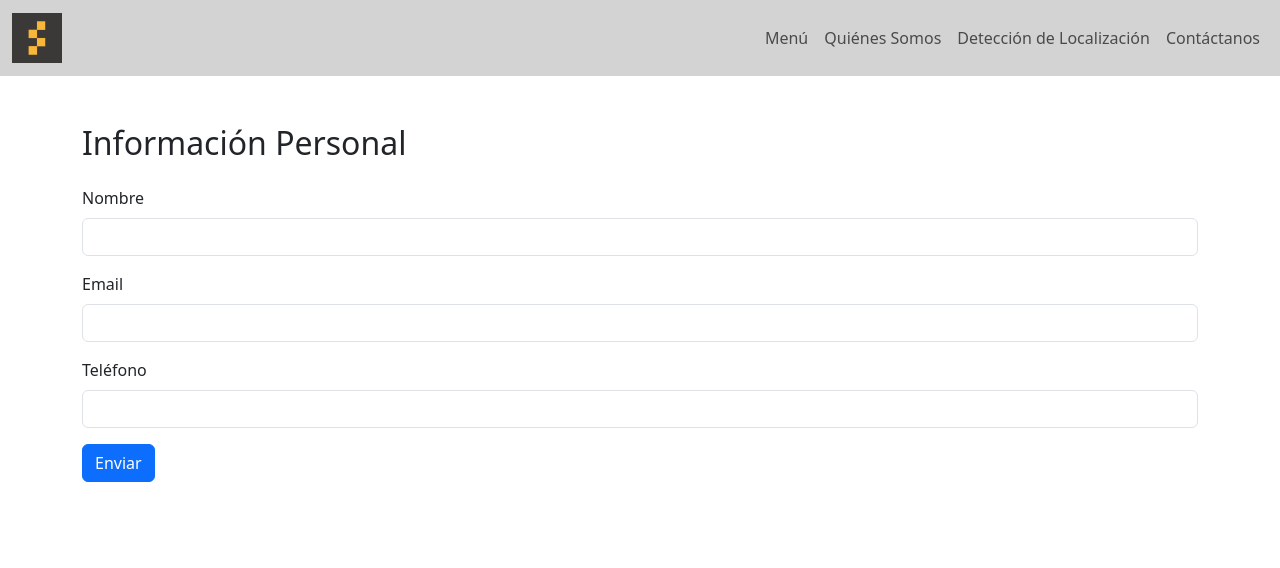
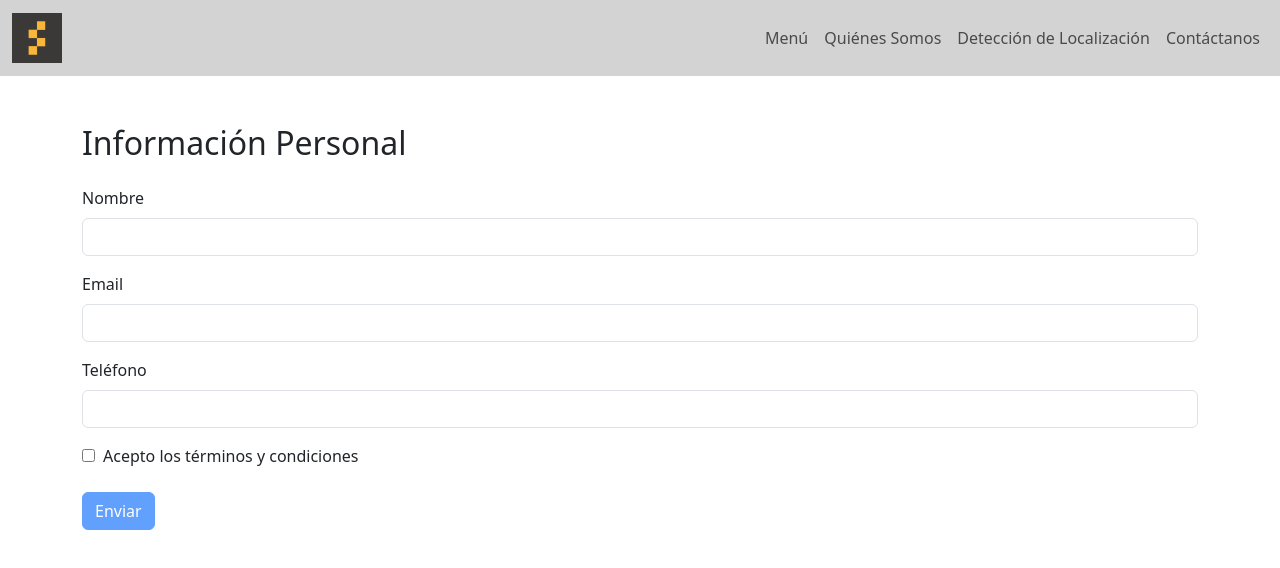
Before and after one commit to Datablitz-Corp/geolocation-browser, a React (Vite) app in the folder frontend/: page /personal_info in a window 1280 px wide. Shown: the top 568 px of the page. Built offline with nearby package versions, Linux system fonts and the light colour scheme.

Commit message:
navegation_v2_terminos_condiciones

```diff
--- /dev/null
+++ b/frontend/src/components/TerminosCondiciones.jsx
@@ -0,0 +1,52 @@
+import React, { useState } from 'react'; // Importa useState aquí
+
+function TerminosCondiciones() {
+  const [isChecked, setIsChecked] = useState(false);
+  const [isSubmitEnabled, setIsSubmitEnabled] = useState(false);
+  const [isModalOpen, setIsModalOpen] = useState(true); // Estado para controlar la visibilidad del modal
+
+  const handleCheckboxChange = () => {
+    setIsChecked(!isChecked);
+    setIsSubmitEnabled(!isSubmitEnabled);
+  };
+
+  const handleSubmit = () => {
+    // Cerrar el modal al hacer clic en el botón "Enviar"
+    setIsModalOpen(false);
+  };
+
+  if (!isModalOpen) {
+    return null; // No renderiza nada si el modal está cerrado
+  }
+
+  return (
+    <div style={{ maxHeight: '400px', overflowY: 'auto' }}>
+      <h4>Términos y Condiciones</h4>
+      <p>
+        Estos términos de uso (el “Acuerdo”) rigen su uso del presente sitio de internet...
+        {/* Resto del contenido */}
+      </p>
+
+      <div style={{ marginTop: '20px' }}>
+        <label>
+          <input
+            type="checkbox"
+            checked={isChecked}
+            onChange={handleCheckboxChange}
+          />
+          He leído y acepto los Términos y Condiciones.
+        </label>
+      </div>
+
+      <button
+        disabled={!isChecked}
+        style={{ marginTop: '10px', padding: '10px', backgroundColor: isChecked ? '#4CAF50' : '#cccccc' }}
+        onClick={handleSubmit}
+      >
+        Enviar
+      </button>
+    </div>
+  );
+}
+
+export default TerminosCondiciones;
--- a/frontend/src/pages/PersonalInformationPage.jsx
+++ b/frontend/src/pages/PersonalInformationPage.jsx
@@ -1,4 +1,5 @@
 import React, { useState } from 'react';
+import TerminosCondiciones from '../components/TerminosCondiciones.jsx'; // Ajusta la ruta si es necesario
 
 function PersonalInformationPage() {
   const [formData, setFormData] = useState({
@@ -7,23 +8,46 @@ function PersonalInformationPage() {
     phone: '',
   });
 
+  const [isChecked, setIsChecked] = useState(false);
+  const [showModal, setShowModal] = useState(false);
+  const [termsAccepted, setTermsAccepted] = useState(false); // Define el estado de aceptación de términos
+
   const handleChange = (e) => {
     setFormData({
       ...formData,
       [e.target.name]: e.target.value,
     });
+  };
 
+  const handleCheckboxChange = (e) => {
+    if (!isChecked) {  // Solo permite marcar el checkbox una vez
+      setIsChecked(true);
+      setShowModal(true);  // Muestra el modal cuando el checkbox se marca
+    }
+  };
+
+  const handleCloseModal = () => {
+    setShowModal(false);
+    setIsChecked(false);  // Al cancelar, desmarcar el checkbox
+  };
+
+  const handleAcceptTerms = () => {
+    setTermsAccepted(true); // Marca los términos como aceptados
+    setShowModal(false); // Cierra el modal
   };
 
   const handleSubmit = (e) => {
     e.preventDefault();
+    if (termsAccepted) {
       console.log('Datos enviados:', formData);
-    // Aquí puedes limpiar el formulario si lo deseas
       setFormData({
         name: '',
         email: '',
         phone: '',
       });
+    } else {
+      console.log('Debe aceptar los términos y condiciones para enviar el formulario.');
+    }
   };
 
   return (
@@ -66,8 +90,59 @@ function PersonalInformationPage() {
             required
           />
         </div>
-        <button type="submit" className="btn btn-primary">Enviar</button>
+        <div className="mb-3">
+          <input
+            type="checkbox"
+            id="terms"
+            checked={isChecked}
+            onChange={handleCheckboxChange}
+            disabled={termsAccepted}  // Deshabilita el checkbox si los términos son aceptados
+          />
+          <label htmlFor="terms" className="form-label ms-2">Acepto los términos y condiciones</label>
+        </div>
+        <button type="submit" className="btn btn-primary" disabled={!termsAccepted}>
+          Enviar
+        </button>
       </form>
+
+      {showModal && (
+        <div className="modal show d-block" tabIndex="-1" role="dialog">
+          <div className="modal-dialog" role="document">
+            <div className="modal-content">
+              <div className="modal-header">
+                <h5 className="modal-title">Términos y Condiciones</h5>
+              </div>
+              <div className="modal-body">
+                {!termsAccepted ? (
+                  <TerminosCondiciones onAccept={handleAcceptTerms} />
+                ) : (
+                  <div>
+                    <p>Términos Aceptados</p>
+                  </div>
+                )}
+              </div>
+              <div className="modal-footer">
+                {!termsAccepted && (
+                  <button
+                    type="button"
+                    className="btn btn-secondary"
+                    onClick={handleCloseModal} // Cierra el modal sin cambiar el estado del checkbox
+                  >
+                    Cancelar
+                  </button>
+                )}
+                <button
+                  type="button"
+                  className="btn btn-primary"
+                  onClick={handleAcceptTerms} // Acepta los términos
+                >
+                  Aceptar
+                </button>
+              </div>
+            </div>
+          </div>
+        </div>
+      )}
     </div>
   );
 }
```
Lines whose indentation alone changed are shown as unchanged.
